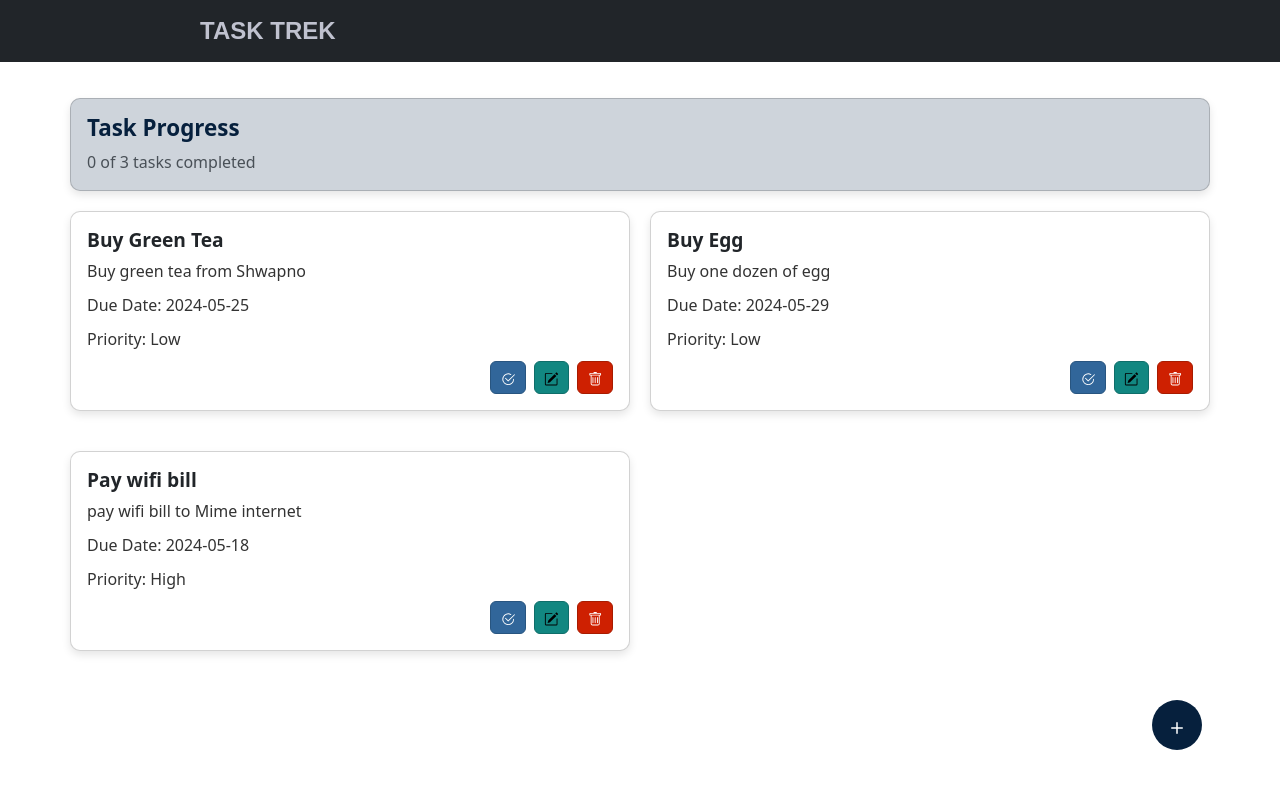
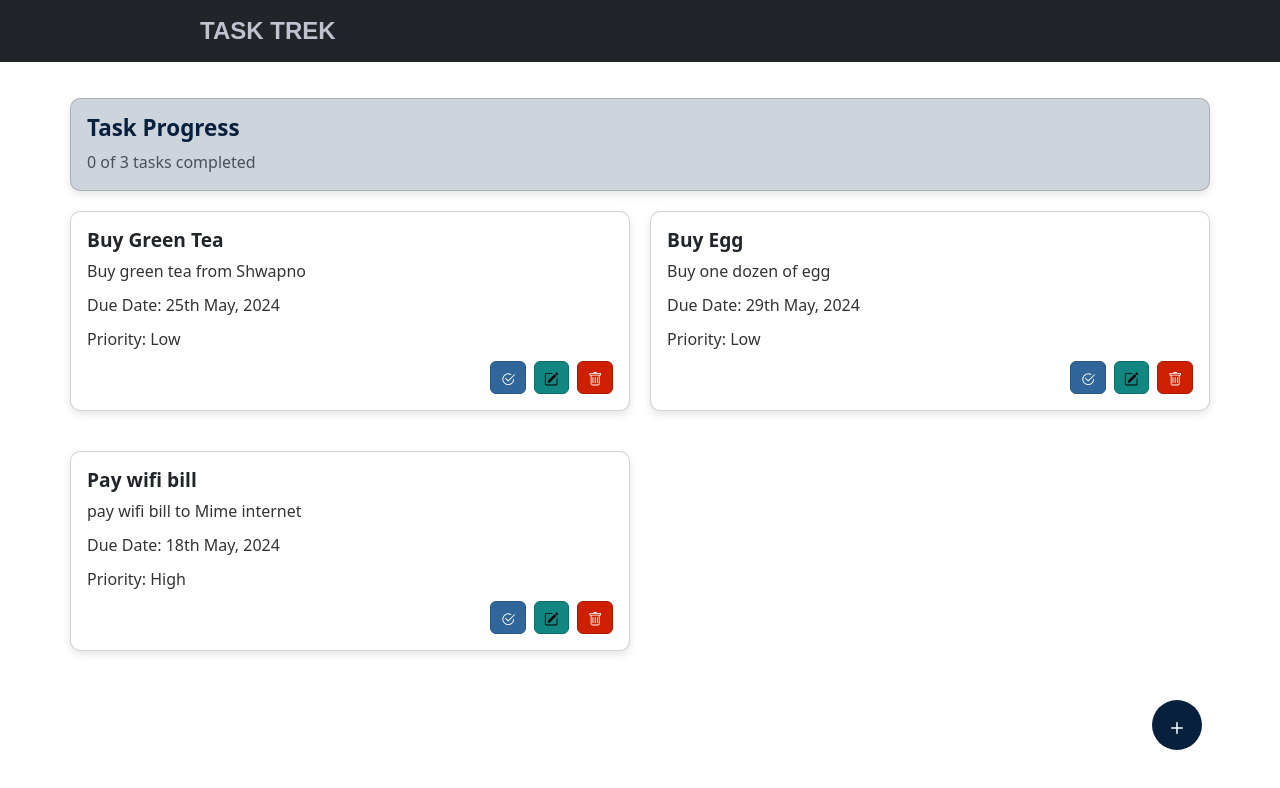
Before and after one commit to riyadomf/Task-trek, a React (Create React App) app: page / in a window 1280 px wide. Shown: the top 788 px of the page. Built offline with nearby package versions, Linux system fonts and the light colour scheme.

Commit message:
Format date

```diff
--- a/src/components/TodoForm.js
+++ b/src/components/TodoForm.js
@@ -97,7 +97,7 @@ const TodoForm = ({ show, onHide, onSubmit, todo, onEdit }) => {
             <Form.Control
               type="date"
               name="dueDate"
-              value={moment(formData.dueDate).format("YYYY-MM-DD")}
+              value={formData.dueDate}
               onChange={handleChange}
               required
             />
--- a/src/components/TodoItem.js
+++ b/src/components/TodoItem.js
@@ -1,6 +1,7 @@
 import React from 'react';
 import { Button, Card } from 'react-bootstrap';
 import { BsCheck2Circle, BsCheckCircleFill, BsPencilSquare, BsTrash } from 'react-icons/bs';
+import moment from 'moment';
 
 const TodoItem = ({ todo, onDelete, onEdit, onDone }) => {
   const { id, title, description, dueDate, priority, isCompleted } = todo;
@@ -10,7 +11,7 @@ const TodoItem = ({ todo, onDelete, onEdit, onDone }) => {
       <Card.Body>
         <Card.Title>{title}</Card.Title>
         <Card.Text>{description}</Card.Text>
-        <Card.Text>Due Date: {dueDate}</Card.Text>
+        <Card.Text>Due Date: {moment(dueDate).format("Do MMMM, YYYY")}</Card.Text>
         <Card.Text>Priority: {priority}</Card.Text>
         <div className="d-flex gap-2 justify-content-end align-items-center">
           <Button
```
